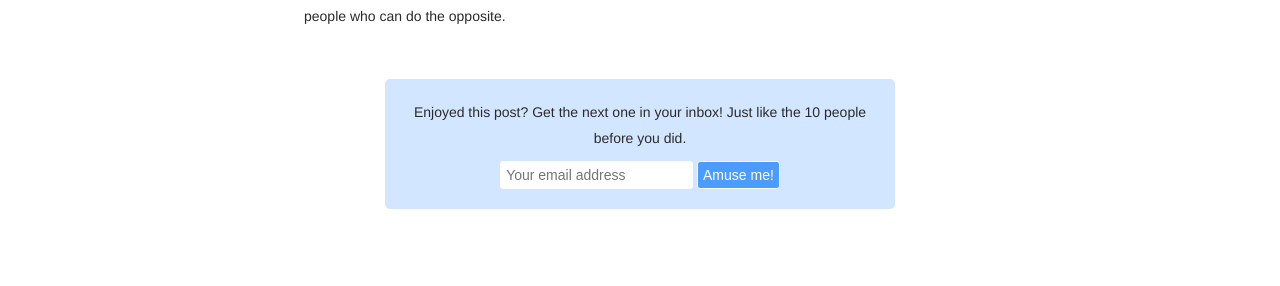
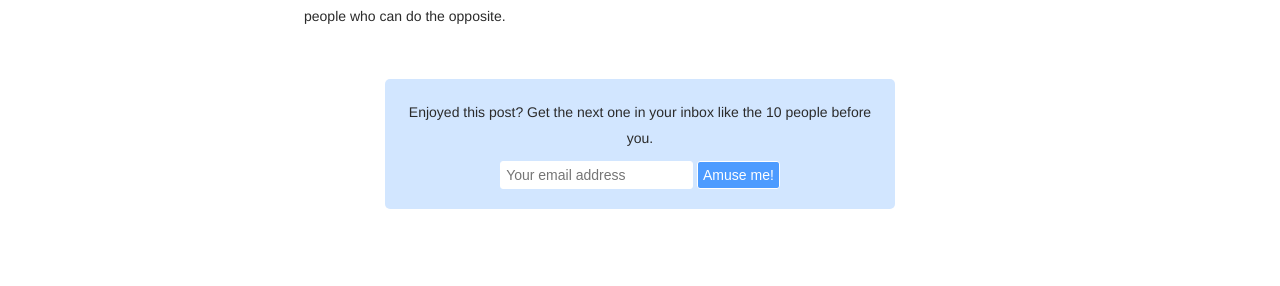
Before and after one commit to adriaandotcom/laspalmas.adriaan.io, a Jekyll site: the page built from _posts/2016-03-15-before-i-go.md, in a window 1280 px wide. Shown: the part 2053-2339 px from the top of the page. Built offline with Jekyll 4.4.1, drawn with Linux system fonts in a browser that asks for light colours.

Commit message:
Improve the newsletter text

```diff
--- a/_posts/2016-03-15-before-i-go.md
+++ b/_posts/2016-03-15-before-i-go.md
@@ -30,7 +30,7 @@
 For the people who say *"Wow, that you have the possibilities!"*, you are wrong! Everyone has those options, you can choose how you fill your life. I truly believe there **are** people who can live fine by working at the same job for some years in the same city as they were born, but please, everyone has the opportunities to do something else. So it is not great that I'm doing it, everyone can do it. I have the same respect for the people who can do the opposite.
 
 <form class="newsletter">
-  <p>Enjoyed this post? Get the next one in your inbox! Just like the <span class="amount-of-people"></span> people before you did.</p>
+  <p>Enjoyed this post? Get the next one in your inbox like the <span class="amount-of-people"></span> people before you.</p>
   <p>
     <input type="email" placeholder="Your email address" name="email">
     <input type="submit" value="Amuse me!">
```
